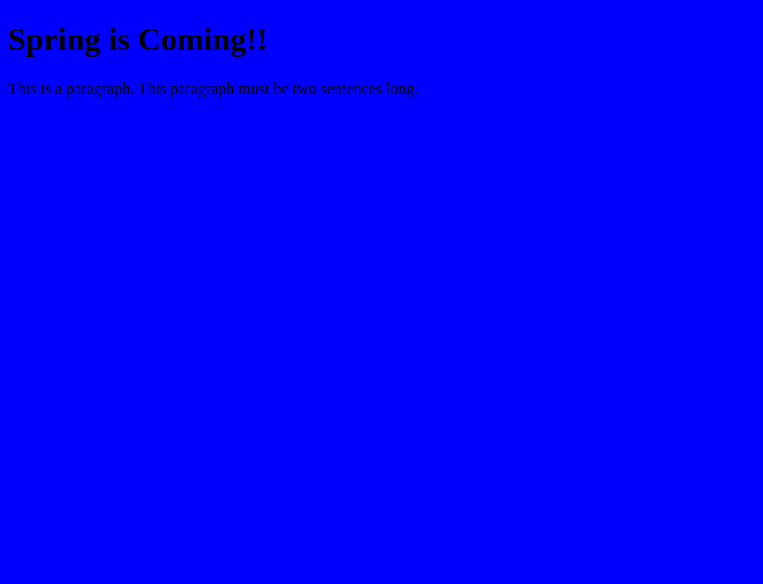
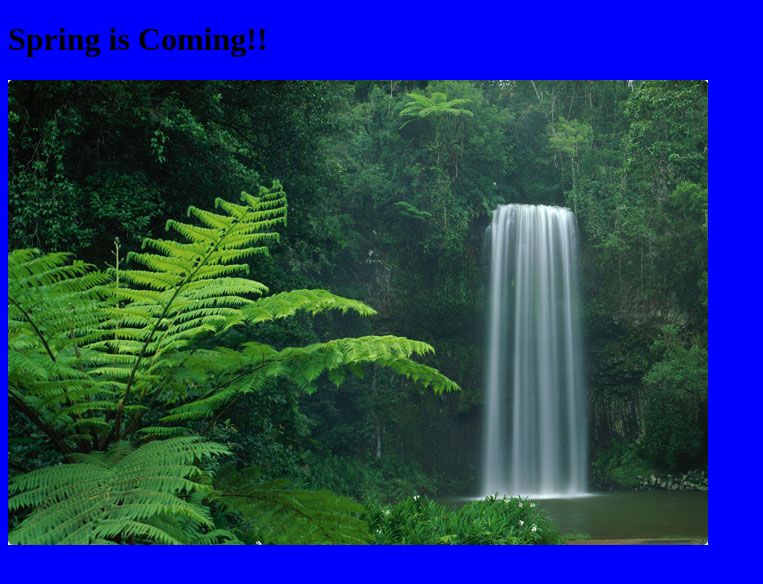
Before and after one commit to JoeyBrosam/GitPracticeSP19, a plain HTML site: page index.html in a window 1280 px wide. Shown: the whole page, without its empty margins (0-763 px from the left). Drawn offline with Linux system fonts and the light colour scheme.

Commit message:
replaced paragraph with an image

```diff
--- a/index.html
+++ b/index.html
@@ -6,6 +6,6 @@
 	</head>
 	<body>
 		<h1>Spring is Coming!!</h1>
-		<p>This is a paragraph. This paragraph must be two sentences long.</p>
+		<img src="jungleFall.jpg" alt="jungle-waterfall">
 	</body>
 </html>
```
Also changed, not shown: jungleFall.jpg (added), 1 other file.
